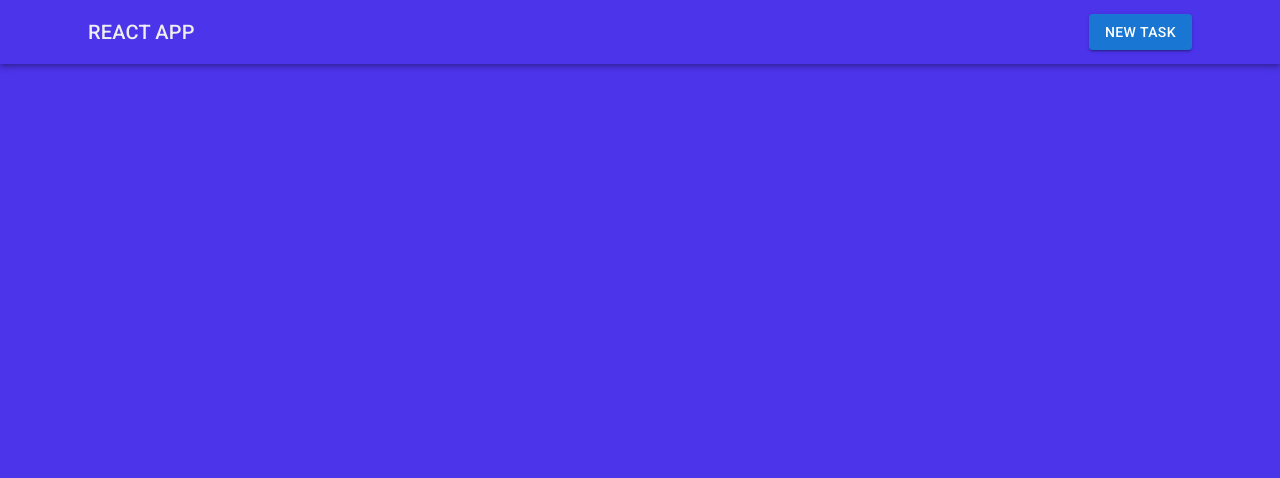
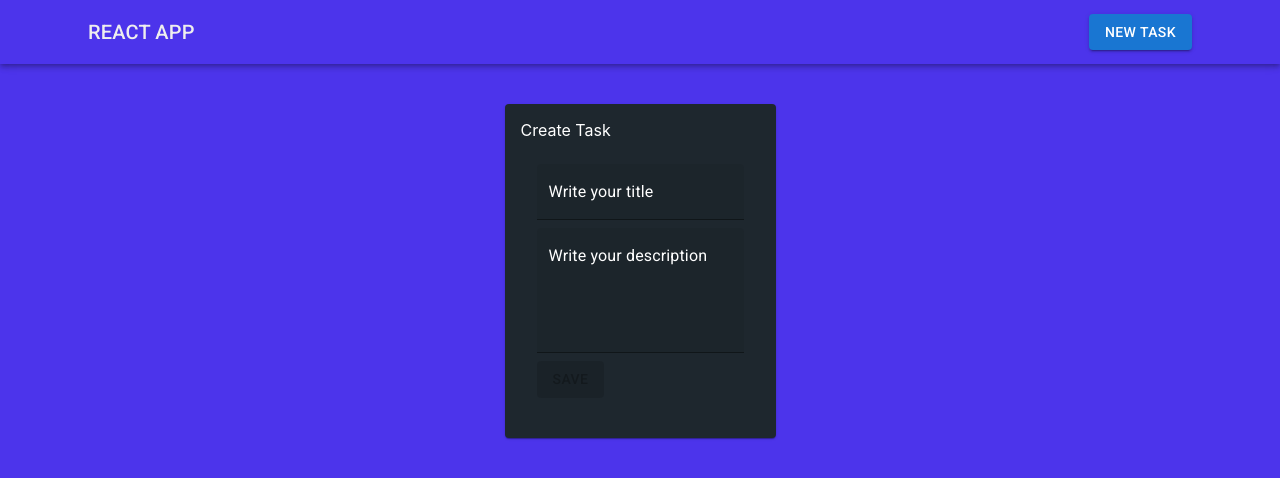
Before and after one commit to Student-Raso/react-app, a React (Create React App) app in the folder client/: page /tasks/1/edit in a window 1280 px wide. Before the commit this address had no page. Shown: the top 478 px of the page. Built offline with nearby package versions, Linux system fonts and the light colour scheme; no server answers.

Commit message:
UPDATE terminado

```diff
--- a/client/src/App.js
+++ b/client/src/App.js
@@ -12,7 +12,7 @@
         <Routes>
         <Route path='/' element={<TaskList/>}/>
         <Route path='/tasks/new' element={<TaskForm/>}/>
-        {/*Edit Routes*/}
+        <Route path='/tasks/:id/edit' element={<TaskForm/>}/>
         </Routes>
       </Container>
     </BrowserRouter>
--- a/client/src/components/TaskForm.js
+++ b/client/src/components/TaskForm.js
@@ -8,7 +8,7 @@
     Typography
 } from '@mui/material';
 import {useState, useEffect} from "react"
-import {useNavigate} from 'react-router-dom'
+import {useNavigate, useParams} from 'react-router-dom'
 
 export default function TaskForm() {
 
@@ -17,29 +17,49 @@
         description: '',
     });
     const [loading, setLoading] = useState(false)
+    const [editing, setEditing] = useState(false)
 
-    const navigate = useNavigate()
+    const navigate = useNavigate();
+    const params = useParams();
 
     //se guarda el input al hacer submit
     const handleSubmit = async (e) => {
         e.preventDefault();
+        setLoading(true);
 
-        setLoading(true)
-
-        const res = await fetch('http://localhost:4000/tasks', {
-            method: 'POST',
-            body: JSON.stringify(task),
-            headers: { "Content-Type": "application/json"},
-        });
-        const data = await res.json()
-
+        if (editing) {
+            const response = await fetch(`http://localhost:4000/tasks/${params.id}`,{
+                method: "PUT",
+                headers: { "Content-Type": "application/json" },
+                body: JSON.stringify(task),
+            });
+        } else {
+            await fetch('http://localhost:4000/tasks', {
+                method: "POST",
+                body: JSON.stringify(task),
+                headers: { "Content-Type": "application/json" },
+            });
+        }
         setLoading(false);
-        navigate('/')
+        navigate("/")
     };
 
     //se captura input de campos title y description en un evento y se imprime en consola
     const handleChange = (e) =>
         setTask({...task, [e.target.name]: e.target.value});
+
+    const loadTask = async (id) => {
+        const res = await fetch(`http://localhost:4000/tasks/${id}`)
+        const data = await res.json()
+        setTask({title: data.title, description: data.description})
+        setEditing(true)
+    };
+
+    useEffect(() => {
+        if(params.id) {
+            loadTask(params.id);
+        };
+    }, [params.id])
 
     return (
         <Grid
@@ -59,7 +79,7 @@
                         textAlign='center'
                         color='white'
                     >
-                        Create Task
+                        {editing ? "Edit Task" : "Create Task"}
                     </Typography>
                     <CardContent>
                         <form onSubmit={handleSubmit}>
@@ -72,6 +92,7 @@
                                 }}
 
                                 name="title"
+                                value={task.title}
                                 onChange={handleChange}
                                 inputProps={{ style: { color: "white" } }}
                                 InputLabelProps={{ style: { color: "white" } }}
@@ -88,6 +109,7 @@
                                 }}
 
                                 name="description"
+                                value={task.description}
                                 onChange={handleChange}
                                 inputProps={{ style: { color: "white" } }}
                                 InputLabelProps={{ style: { color: "white" } }}
@@ -97,7 +119,7 @@
                             disabled={!task.title || !task.description}>
                                 {loading ? (<CircularProgress
                                     color="inherit"
-                                    size={24}/>) : ("Create")}
+                                    size={24}/>) : ("SAVE")}
                             </Button>
 
                         </form>
--- a/client/src/components/TaskList.js
+++ b/client/src/components/TaskList.js
@@ -1,8 +1,10 @@
 import {useEffect, useState} from 'react'
 import {Button, Card, CardContent, Typography} from '@mui/material'
+import {useNavigate} from 'react-router-dom'
 
 export default function TaskList() {
     const [tasks, setTasks] = useState([])
+    const navigate = useNavigate();
 
     const loadTasks = async () => {
         const response = await fetch('http://localhost:4000/tasks')
@@ -45,7 +47,7 @@
                         </div>
                         <div>
                             <Button variant='contained' color='inherit'
-                                onClick={() => console.log("edit")}>
+                                onClick={() => navigate(`/tasks/${task.id}/edit`)}>
                                     Edit
                             </Button>
                             <Button variant='contained' color='warning'
```
